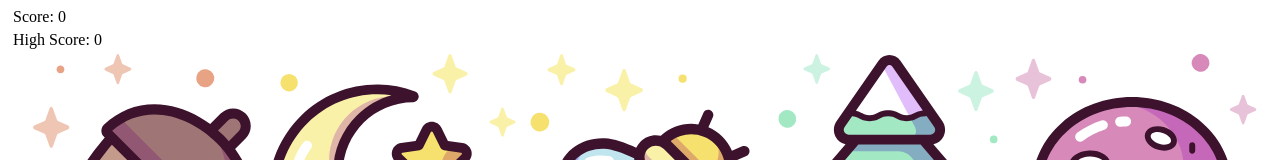
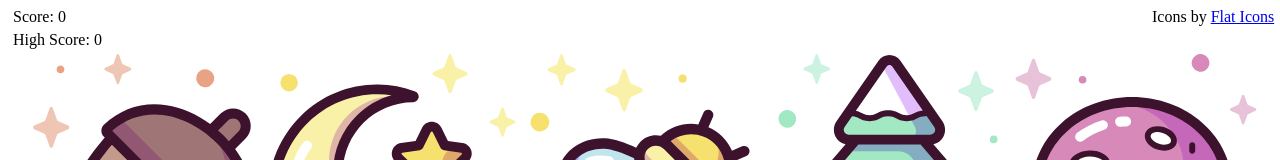
Before and after one commit to yokn/memory-card, a React (Create React App) app: page / in a window 1280 px wide. Shown: the top 160 px of the page. Built offline with nearby package versions, Linux system fonts and the light colour scheme.

Commit message:
fix image source and add attribution

```diff
--- a/src/App.js
+++ b/src/App.js
@@ -50,6 +50,8 @@ function App() {
 
   return (
     <div className="App">
+      <div style={{position:"absolute", left:"90%"}}>Icons by <a href="https://www.flaticon.com/authors/flat-icons" title="Flat Icons">Flat Icons</a>
+      </div>
       <ScoreBar score={score} highscore={highscore} />
       <Deck cards={deck} onClick={onClickActions} />
     </div>
--- a/src/components/Card.js
+++ b/src/components/Card.js
@@ -7,7 +7,7 @@ function Card(props) {
 
   return (
     <div className="card" id={id} onClick={onClickCard}>
-      <img src={`/assets/images/${id}.svg`} alt="" className="cardImage" />
+      <img src={`/memory-card/assets/images/${id}.svg`} alt="" className="cardImage" />
       {
         // <p className="cardText">{id}</p>
       }
```
